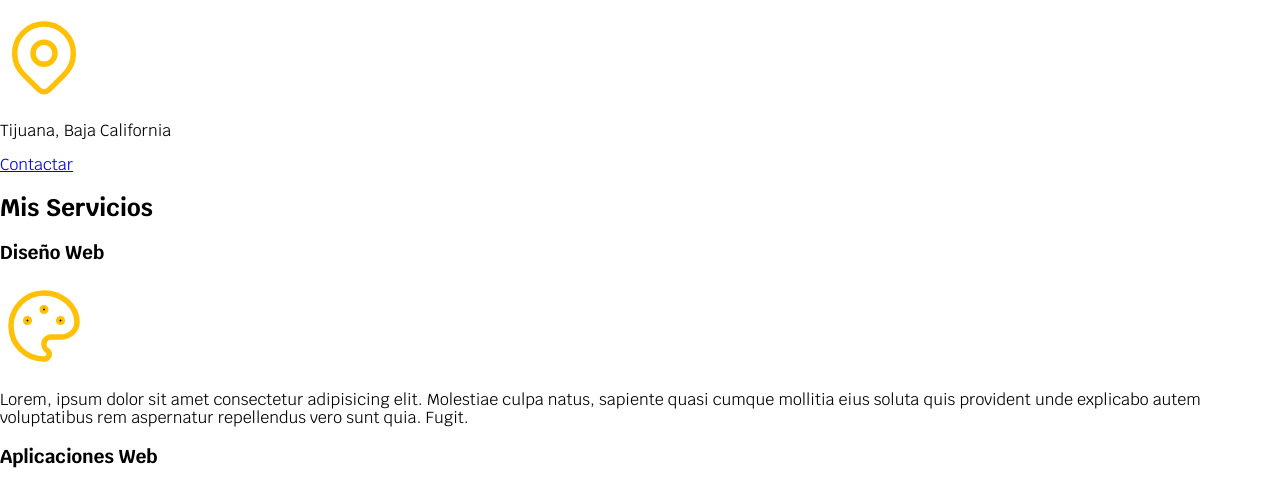
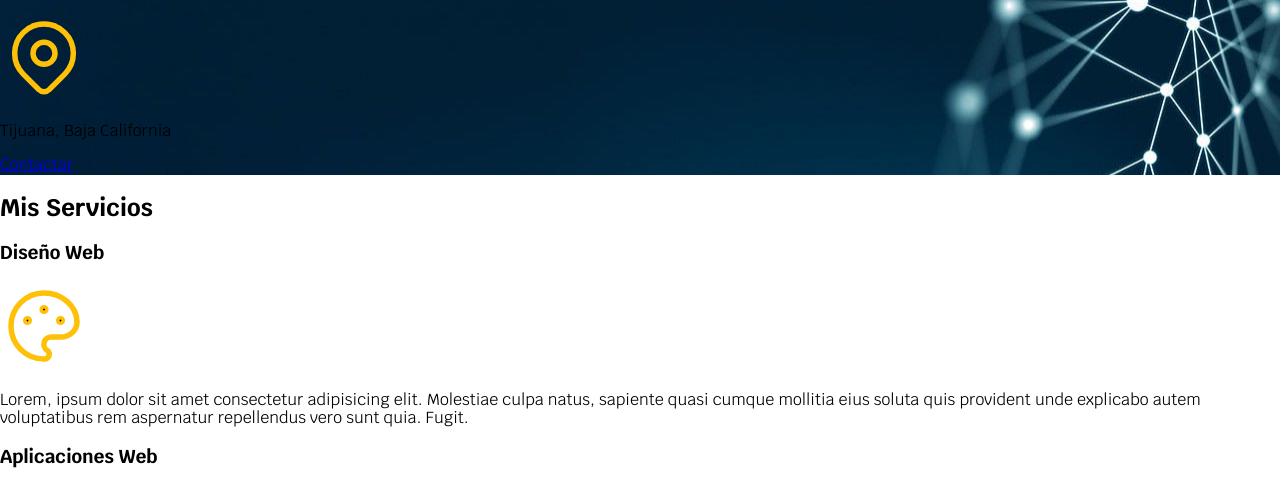
Before and after one commit to jmgg2711/Freelancer_Website, a plain HTML site: page index.html in a window 1280 px wide. Shown: the part 231-711 px from the top of the page. Drawn offline with Linux system fonts and the light colour scheme.

Commit message:
Adding image and css hero

```diff
--- a/css/styles.css
+++ b/css/styles.css
@@ -66,3 +66,7 @@ h1.titulo span {
     background-color: #FFC107;
     color: var(--oscuro);
 }
+
+.hero {
+    background-image: url(../img/hero.jpg);
+}
--- a/index.html
+++ b/index.html
@@ -26,7 +26,8 @@
     </div>
 
 
-    <section>
+    <section class="hero">
+        <div class="contenido-hero">
             <h2 class="titulo">Diseño y Desarrollo Web <span>Freelancer</span></h2>
 
             <svg xmlns="http://www.w3.org/2000/svg" class="icon icon-tabler icon-tabler-map-pin" width="88" height="88" viewBox="0 0 24 24" stroke-width="1.5" stroke="#FFC107" fill="none" stroke-linecap="round" stroke-linejoin="round">
@@ -37,6 +38,7 @@
 
             <p>Tijuana, Baja California</p>
             <a href="#">Contactar</a>
+        </div>
     </section>
 
     <main>
```
Also changed, not shown: img/hero.jpg (added). Lines whose indentation alone changed are shown as unchanged.
